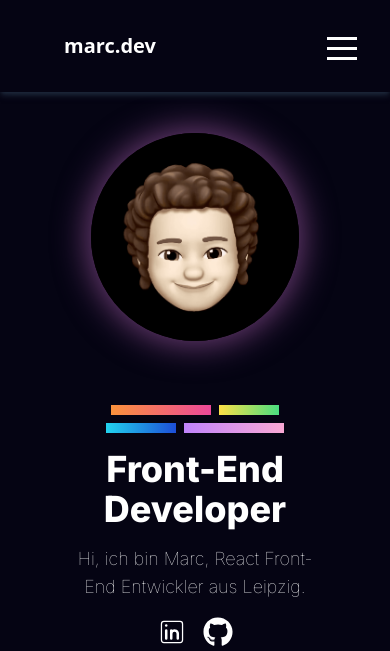
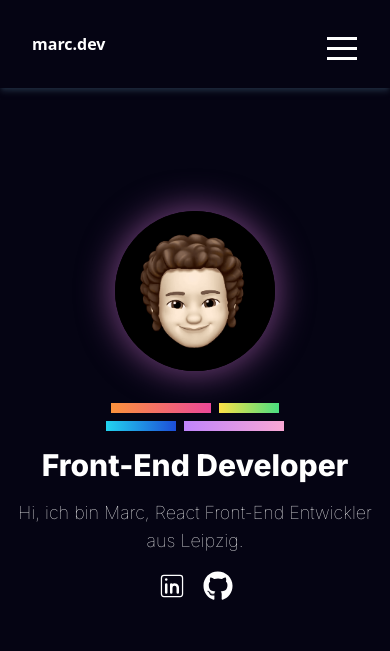
Before and after one commit to MarcCon/Portfolio, a React (Vite) app: page / in a window 390 px wide. Shown: the top 651 px of the page. Built offline with nearby package versions, Linux system fonts and the light colour scheme; grey boxes are pictures that could not be loaded.

Commit message:
Header Anpassungen Responsiv

```diff
--- a/src/components/About.jsx
+++ b/src/components/About.jsx
@@ -3,7 +3,7 @@ import React from "react";
 const About = () => {
   return (
     <>
-      <div className="mx-auto flex max-w-5xl flex-col items-center justify-center gap-16 px-16 pb-4 sm:pb-48 lg:flex-row lg:px-6  ">
+      <div className="mx-auto flex max-w-5xl flex-col items-center justify-center gap-16 px-4 pb-4 sm:px-16 sm:pb-48 lg:flex-row lg:px-6  ">
         <img
           src="/aboutPic.jpg"
           className="h-[300px] w-auto rounded-2xl xl:h-[400px]"
--- a/src/components/Header.jsx
+++ b/src/components/Header.jsx
@@ -8,8 +8,8 @@ const Header = () => {
   return (
     <>
       <Navbar />
-      <div className="mx-auto flex h-screen w-full max-w-5xl flex-col items-center justify-center px-16 lg:px-0 ">
-        <div className="flex flex-col-reverse gap-16 md:flex-row lg:gap-24">
+      <div className="mx-auto flex h-screen w-full max-w-5xl flex-col items-center justify-center px-4 pt-8 sm:px-16 sm:pt-0 lg:px-0 ">
+        <div className="flex flex-col-reverse gap-8 sm:gap-16 md:flex-row lg:gap-24">
           <div className="text-center md:text-left">
             <div className="flex justify-center gap-2 md:justify-start lg:gap-4">
               <div className="h-[10px] w-[100px] bg-gradient-to-r from-orange-400 to-pink-500 sm:h-[10px] sm:w-[130px] lg:h-[15px] lg:w-[200px]"></div>
@@ -21,7 +21,7 @@ const Header = () => {
               <div className="h-[10px] w-[100px] bg-gradient-to-r from-purple-400 to-pink-300 sm:h-[10px] sm:w-[100px] lg:h-[15px] lg:w-[250px]"></div>
             </div>
 
-            <h1 className="font-inter text-4xl font-extrabold text-white lg:text-6xl ">
+            <h1 className="font-inter text-3xl font-extrabold text-white sm:text-4xl lg:text-6xl ">
               Front-End Developer
             </h1>
             <h2 className="pt-4 font-inter text-lg font-normal text-white lg:pt-8 lg:text-2xl">
@@ -32,7 +32,7 @@ const Header = () => {
               <FaGithub size={30} color="white" />
             </div>
           </div>
-          <div className="mx-auto flex h-52 w-52 items-center justify-center overflow-hidden rounded-full bg-black shadow-glow lg:h-64 lg:w-64">
+          <div className="mx-auto flex h-40 w-40 items-center justify-center overflow-hidden rounded-full bg-black shadow-glow sm:h-52 sm:w-52 lg:h-64 lg:w-64">
             {!isVideoLoaded && (
               <img
                 className="min-h-full min-w-full object-cover"
--- a/src/components/Navbar.jsx
+++ b/src/components/Navbar.jsx
@@ -4,7 +4,7 @@ import MobilNav from "./MobilNav";
 const Navbar = () => {
   return (
     <>
-      <nav className="fixed left-0 top-0 w-full items-center justify-end bg-darkblue p-8 px-16 text-xl font-bold text-white shadow-md shadow-slate-800 sm:flex">
+      <nav className="fixed left-0 top-0 w-full items-center justify-end bg-darkblue p-8 px-8 text-base font-bold text-white shadow-md shadow-slate-800 sm:flex sm:px-16 sm:text-xl">
         <div className="mr-auto items-center">
           <p className="w-[90px] font-bold transition duration-300 ease-in-out hover:text-mypurple">
             marc.dev
--- a/src/components/Portfolio.jsx
+++ b/src/components/Portfolio.jsx
@@ -5,7 +5,7 @@ function Portfolio() {
   return (
     <>
       <div id="portfolio" class="relative mt-[-100px]  block pt-[100px]"></div>
-      <div className="mx-auto flex max-w-5xl flex-col items-center justify-center px-16 pt-16 lg:px-0">
+      <div className="mx-auto flex max-w-5xl flex-col items-center justify-center px-4 pt-16 sm:px-16 lg:px-0">
         <h2 className="font-inter font-extrabold text-mypurple sm:text-2xl">
           Mein Portfolio
         </h2>
```
